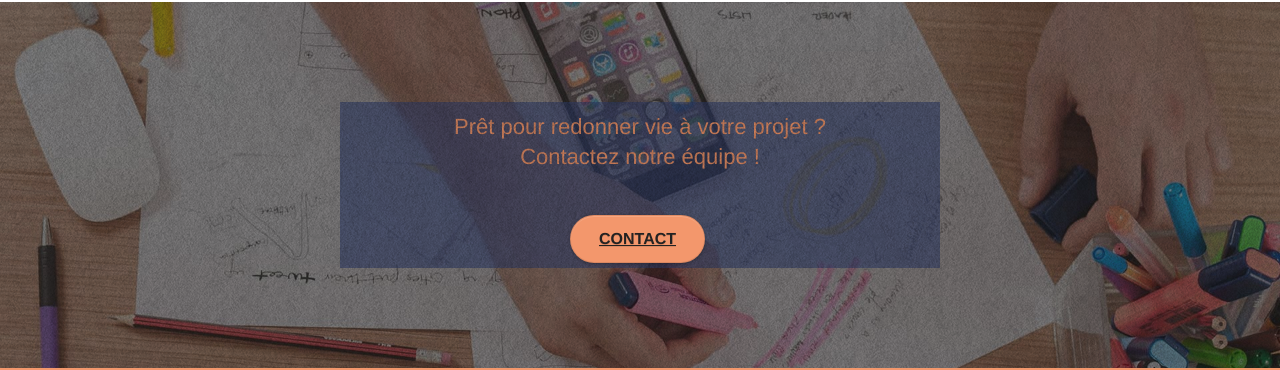
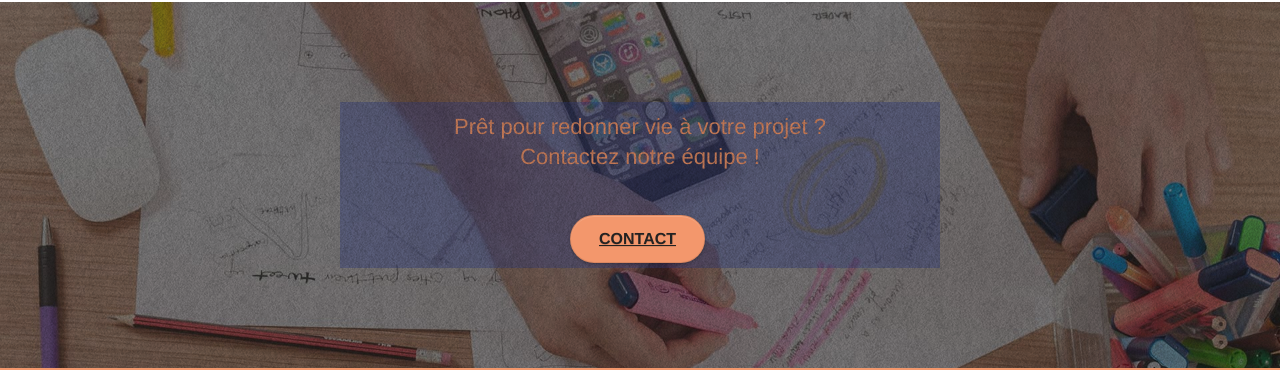
Before and after one commit to Thierry-prog/Chouetteagence.github.io, a plain HTML site: page index.html in a window 1280 px wide. Shown: the part 2949-3319 px from the top of the page. Drawn offline with Linux system fonts and the light colour scheme.

Commit message:
changement de fichier css

```diff
--- a/style.css
+++ b/style.css
@@ -838,7 +838,7 @@ h4 {
     color: #222222!important;
 }
 .cadreContraste{
-    background-color: rgba(54, 69, 119, 0.6);
+    background-color: rgba(54, 69, 150, 0.4);
 }
 .partenaire, a{
     text-decoration: underline;
```
